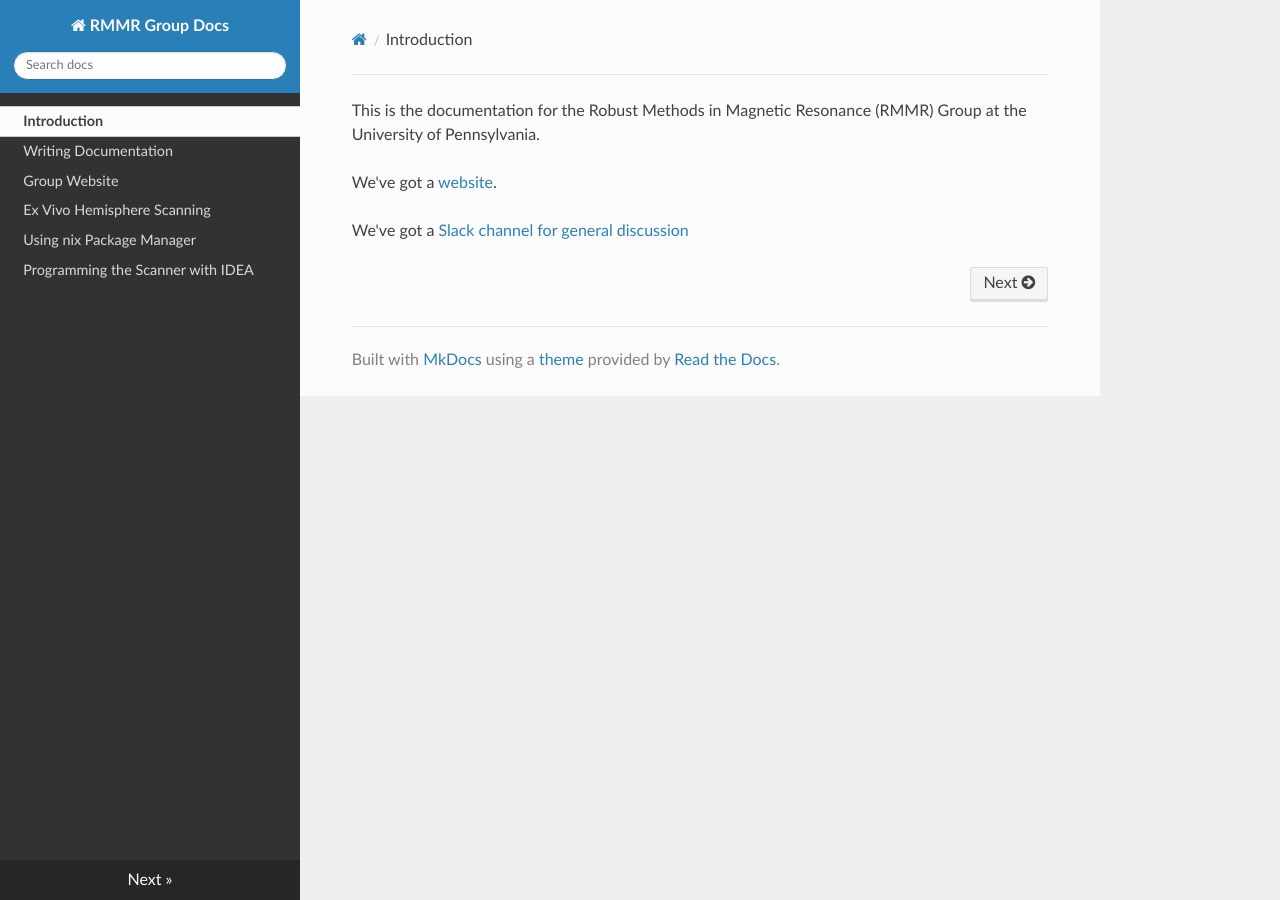
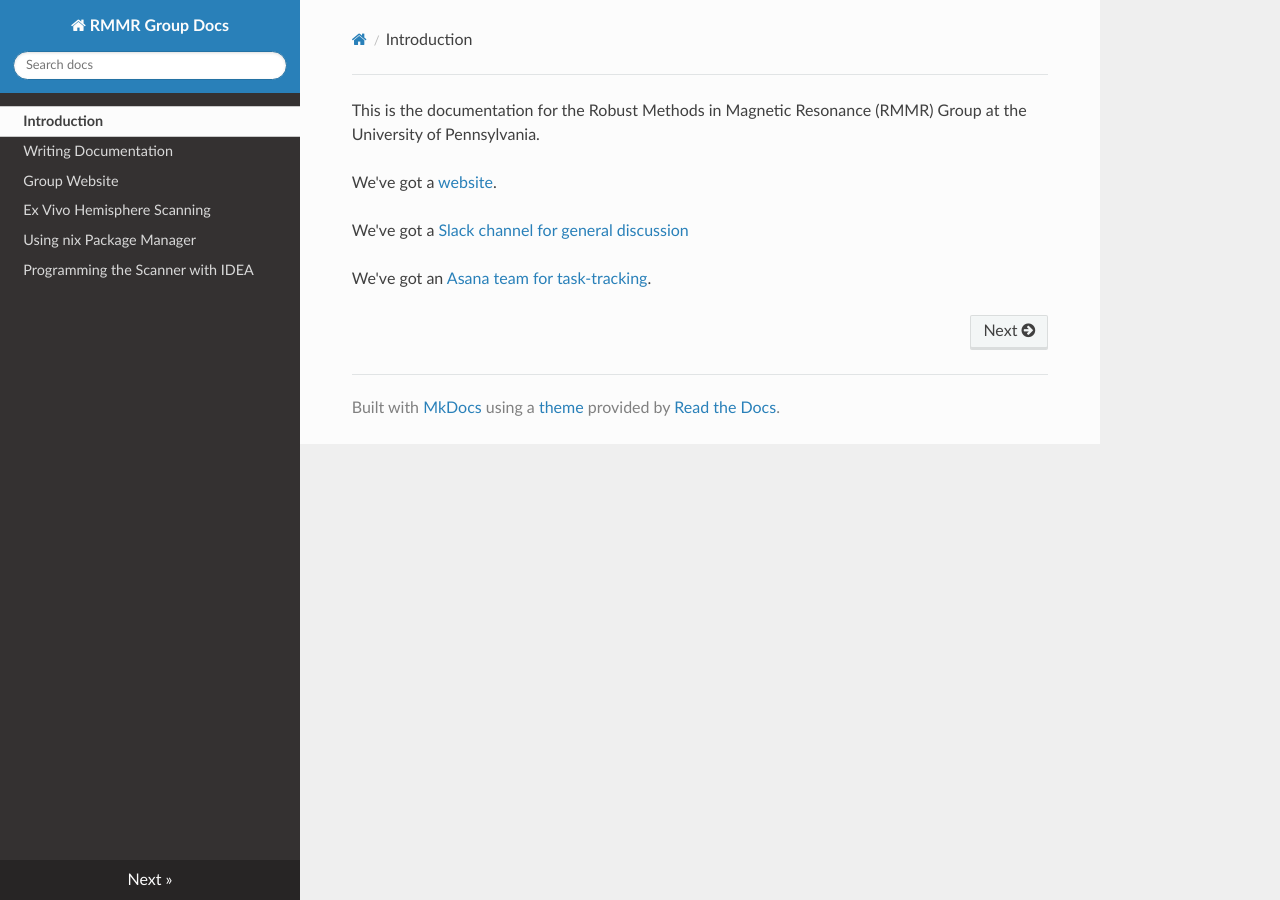
Before and after one commit to RMMR-Group/rmmr_group_docs, an MkDocs documentation site: the page built from docs/index.md, in a window 1280 px wide. Built offline with MkDocs 1.6.1, drawn with Linux system fonts in a browser that asks for light colours; nearby versions of some CDN libraries.

Commit message:
Added link to Asana team (not sure if this works)

```diff
--- a/docs/index.md
+++ b/docs/index.md
@@ -7,3 +7,5 @@ This is the documentation for the Robust Methods in Magnetic Resonance (RMMR) Gr
 We've got a [website](https://www.rmmrgroup.org).
 
 We've got a [Slack channel for general discussion](slack://channel?team=T6U5ERXTQ&id=C01SVF9B94K)
+
+We've got an [Asana team for task-tracking](https://app.asana.com/0/1200045121819252/overview).
```
